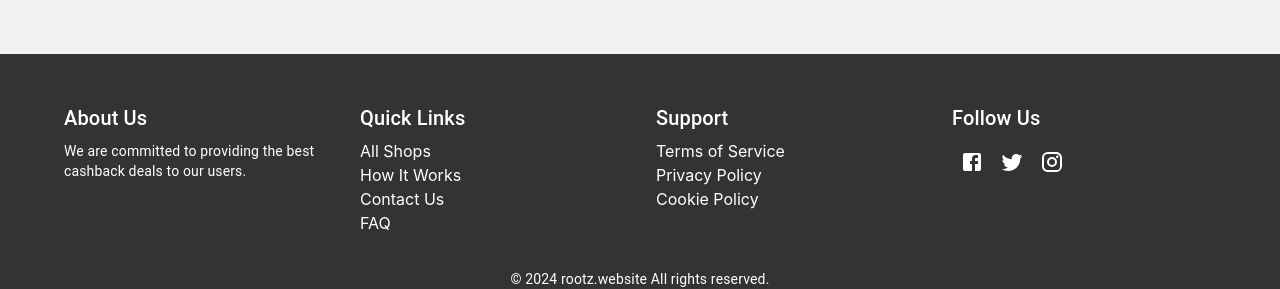
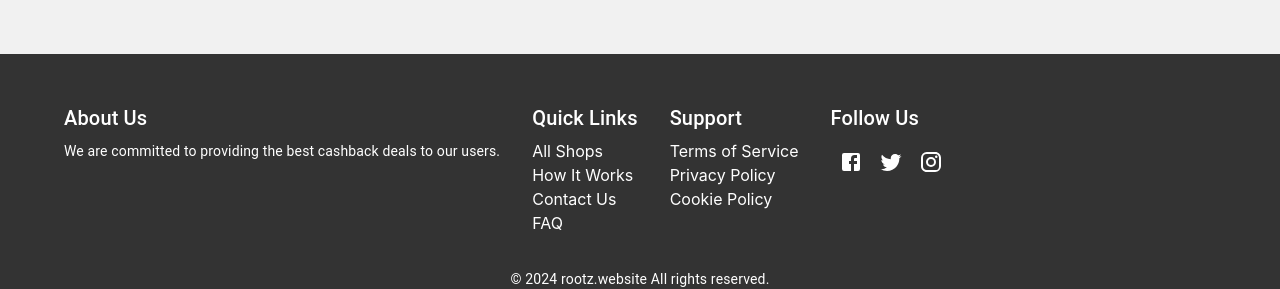
Before and after one commit to rootsUnicourse/rootz_client_2024, a React (Create React App) app: page / in a window 1280 px wide. Shown: the part 463-752 px from the top of the page. Built offline with nearby package versions, Linux system fonts and the light colour scheme; no server answers.

Commit message:
update Footer.js grid2

```diff
--- a/src/components/Footer/Footer.js
+++ b/src/components/Footer/Footer.js
@@ -1,9 +1,10 @@
 // src/components/Footer/Footer.jsx
 import React from "react";
-import { Box, Container, Grid, Typography, Link, IconButton } from "@mui/material";
+import { Box, Container, Typography, Link, IconButton } from "@mui/material";
 import FacebookIcon from '@mui/icons-material/Facebook';
 import TwitterIcon from '@mui/icons-material/Twitter';
 import InstagramIcon from '@mui/icons-material/Instagram';
+import Grid2 from "@mui/material/Grid2";
 
 const Footer = () => {
     return (
@@ -16,19 +17,19 @@ const Footer = () => {
             }}
         >
             <Container maxWidth="lg">
-                <Grid container spacing={4}>
+                <Grid2 container spacing={4}>
                     {/* About Us */}
-                    <Grid item xs={12} sm={6} md={3}>
+                    <Grid2 item xs={12} sm={6} md={3}>
                         <Typography variant="h6" gutterBottom>
                             About Us
                         </Typography>
                         <Typography variant="body2">
                             We are committed to providing the best cashback deals to our users.
                         </Typography>
-                    </Grid>
+                    </Grid2>
 
                     {/* Quick Links */}
-                    <Grid item xs={12} sm={6} md={3}>
+                    <Grid2 item xs={12} sm={6} md={3}>
                         <Typography variant="h6" gutterBottom>
                             Quick Links
                         </Typography>
@@ -54,10 +55,10 @@ const Footer = () => {
                                 </Link>
                             </li>
                         </Box>
-                    </Grid>
+                    </Grid2>
 
                     {/* Support */}
-                    <Grid item xs={12} sm={6} md={3}>
+                    <Grid2 item xs={12} sm={6} md={3}>
                         <Typography variant="h6" gutterBottom>
                             Support
                         </Typography>
@@ -78,10 +79,10 @@ const Footer = () => {
                                 </Link>
                             </li>
                         </Box>
-                    </Grid>
+                    </Grid2>
 
                     {/* Follow Us */}
-                    <Grid item xs={12} sm={6} md={3}>
+                    <Grid2 item xs={12} sm={6} md={3}>
                         <Typography variant="h6" gutterBottom>
                             Follow Us
                         </Typography>
@@ -114,8 +115,8 @@ const Footer = () => {
                                 <InstagramIcon />
                             </IconButton>
                         </Box>
-                    </Grid>
-                </Grid>
+                    </Grid2>
+                </Grid2>
 
                 {/* Footer Bottom */}
                 <Box mt={4} textAlign="center">
```
